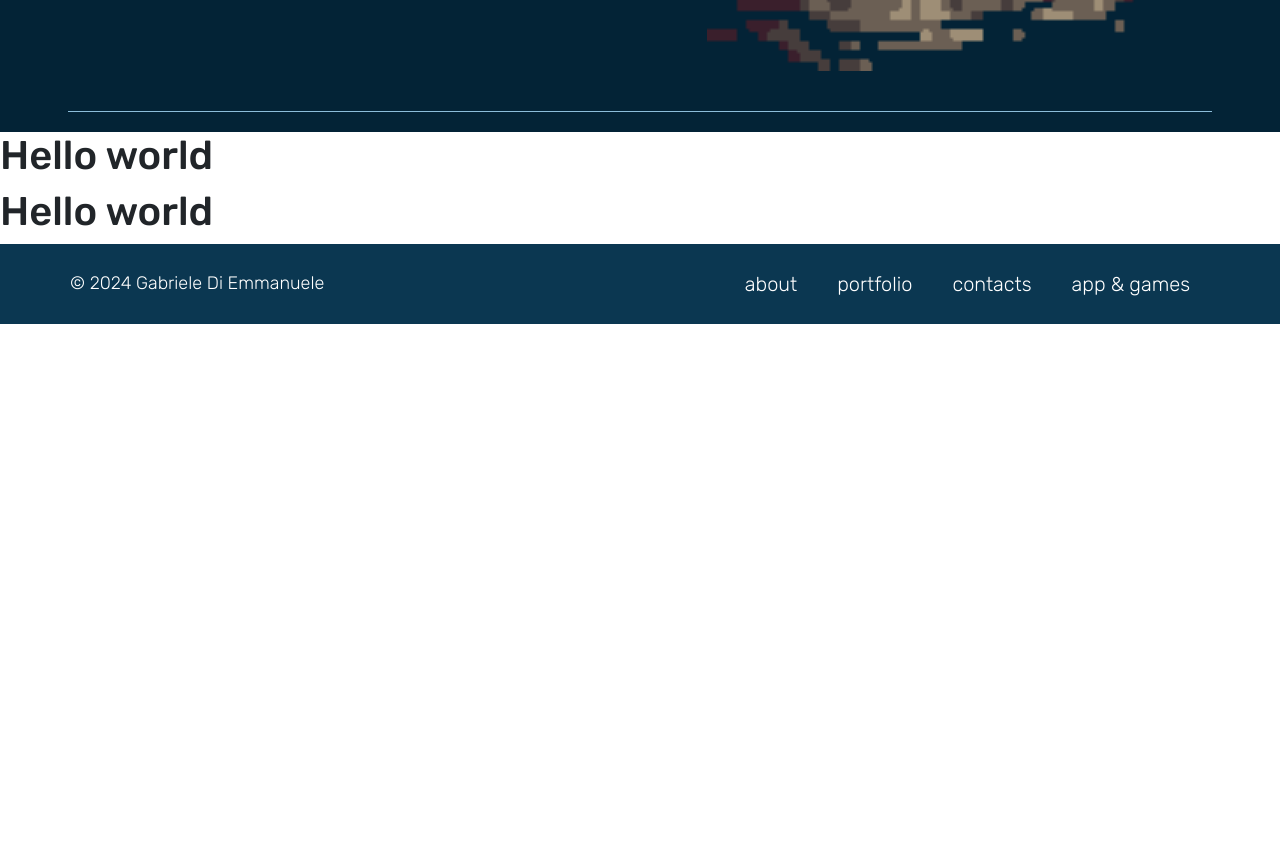
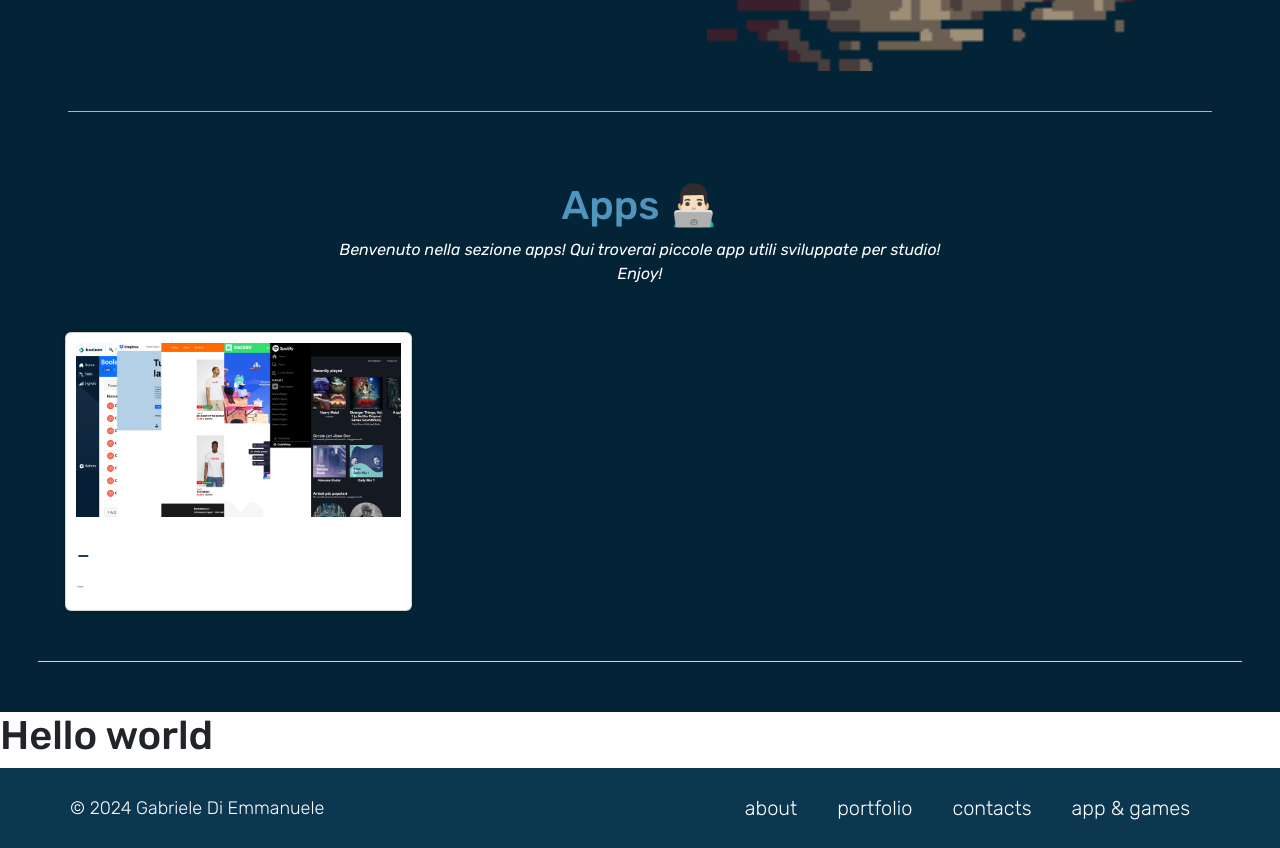
Before and after one commit to gabrielediemmanuele/gabrielediemmanuele.github.io, a Vue app: page /appandgames in a window 1280 px wide. Shown: the part 680-1528 px from the top of the page. Before the commit the page ends 1004 px from the top, so only its background shows below. Built offline with nearby package versions, Linux system fonts and the light colour scheme.

Commit message:
feat: add to appsContainer.vue contents

```diff
--- a/src/components/app-and-games-components/appsContainer.vue
+++ b/src/components/app-and-games-components/appsContainer.vue
@@ -1,21 +1,72 @@
 <script>
-// import MyComponent from "./components/MyComponent.vue";
+import card from "../ui-element/card.vue";
 
 export default {
   data() {
     return {
-      title: "Hello world",
+      apps: [
+        {
+          appImage: "/images/cover-frontend-project.png",
+          appTitle: "-",
+          appDescription: "-",
+          appRoute: "-",
+        },
+      ],
     };
   },
 
-  // components: {
-  //   MyComponent,
-  // },
+  components: {
+    card,
+  },
 };
 </script>
 
 <template>
-  <h1>{{ title }}</h1>
+  <!-- My portfolio works -->
+  <section class="myWorks">
+    <div class="container-fluid portfolio-cont">
+      <h1 class="portfolio-title text-center">Apps 👨🏻‍💻</h1>
+      <p class="text-center">
+        Benvenuto nella sezione apps! Qui troverai piccole app utili sviluppate
+        per studio! <br />
+        Enjoy!
+      </p>
+      <div class="row">
+        <div
+          class="col-lg-4 col-md-6 col-sm-12"
+          v-for="(app, index) in apps"
+          :key="index"
+        >
+          <card
+            :cardImage="app.appImage"
+            :cardTitle="app.appTitle"
+            :cardDescription="app.appDescription"
+            :cardRoute="app.appRoute"
+          ></card>
+        </div>
+      </div>
+    </div>
+  </section>
 </template>
 
-<style lang="scss" scoped></style>
+<style lang="scss" scoped>
+.portfolio-cont {
+  background-color: rgb(3, 35, 54);
+  color: white;
+  padding: 50px;
+
+  //box-shadow: inset 0 7px 9px -7px rgba(0, 0, 0, 0.4);
+  h1 {
+    color: rgb(79, 149, 189);
+  }
+  p {
+    font-style: italic;
+  }
+  .row {
+    display: flex;
+    flex-direction: row;
+    border-bottom: 1px solid lightgray;
+    padding-bottom: 20px;
+  }
+}
+</style>
```
